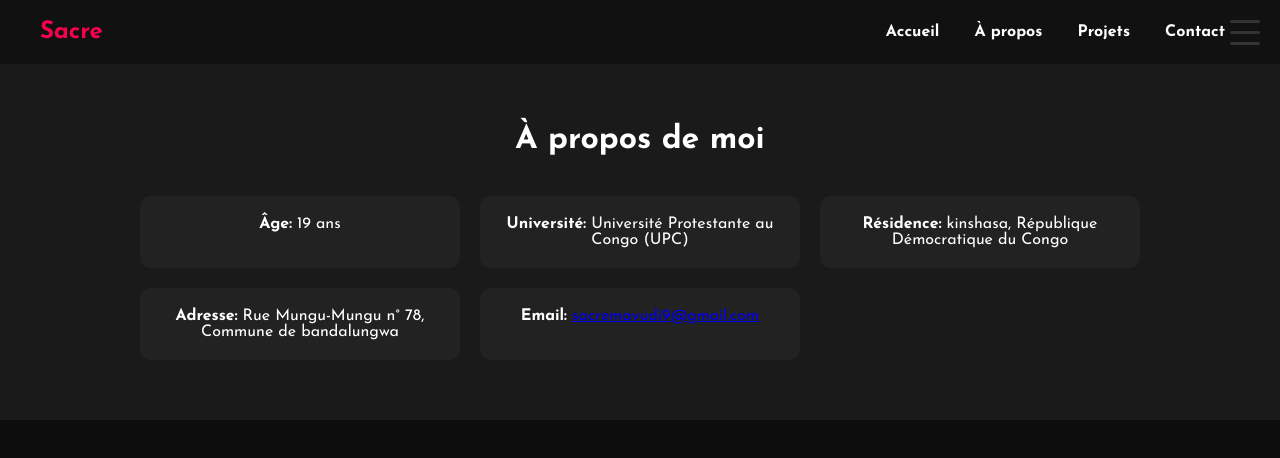
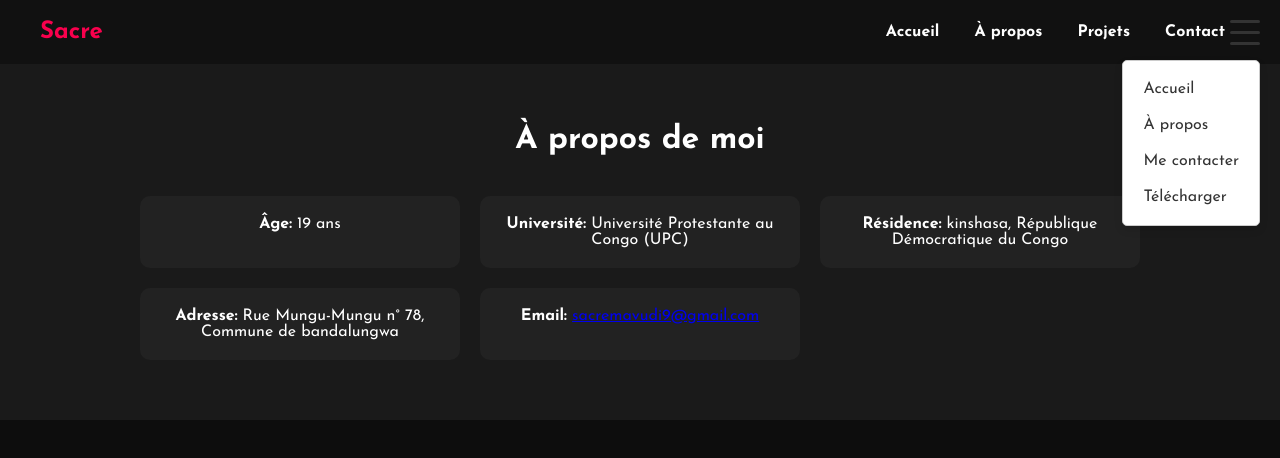
Before and after one commit to hackermanCA/mon_portfolio2, a plain HTML site: page apropos.html in a window 1280 px wide. Both pictures are taken after a click on the element 1245 px from the left and 32 px from the top of the page. Drawn offline with Linux system fonts and the light colour scheme.

Commit message:
ajout des nouvelles élements

```diff
--- a/apropos.html
+++ b/apropos.html
@@ -17,6 +17,7 @@
     </div>
 
     <div class="menu" id="menu">
+        <a href="index.html">Accueil</a>
         <a href="apropos.html">À propos</a>
         <a href="#contact">Me contacter</a>
         <a href="#telecharger">Télécharger</a>
@@ -53,5 +54,23 @@
         <strong>Email:</strong> <a href="mailto:@sacremavuidi9.com">sacremavudi9@gmail.com</a>
       </div>
     </div>
+
+    <script>
+            // Sélection des éléments
+            const menuBurger = document.getElementById('menuBurger');
+            const menu = document.getElementById('menu');
+
+            // Affichage ou masquage du menu au clic
+            menuBurger.addEventListener('click', () => {
+                menu.style.display = menu.style.display === 'block' ? 'none' : 'block';
+            });
+
+            // Cacher le menu si on clique en dehors
+            document.addEventListener('click', (event) => {
+                if (!menu.contains(event.target) && !menuBurger.contains(event.target)) {
+                    menu.style.display = 'none';
+                }
+            });
+        </script>
 </body>
 </html>
```
Also changed, not shown: index.html (+2 -1 lines).
